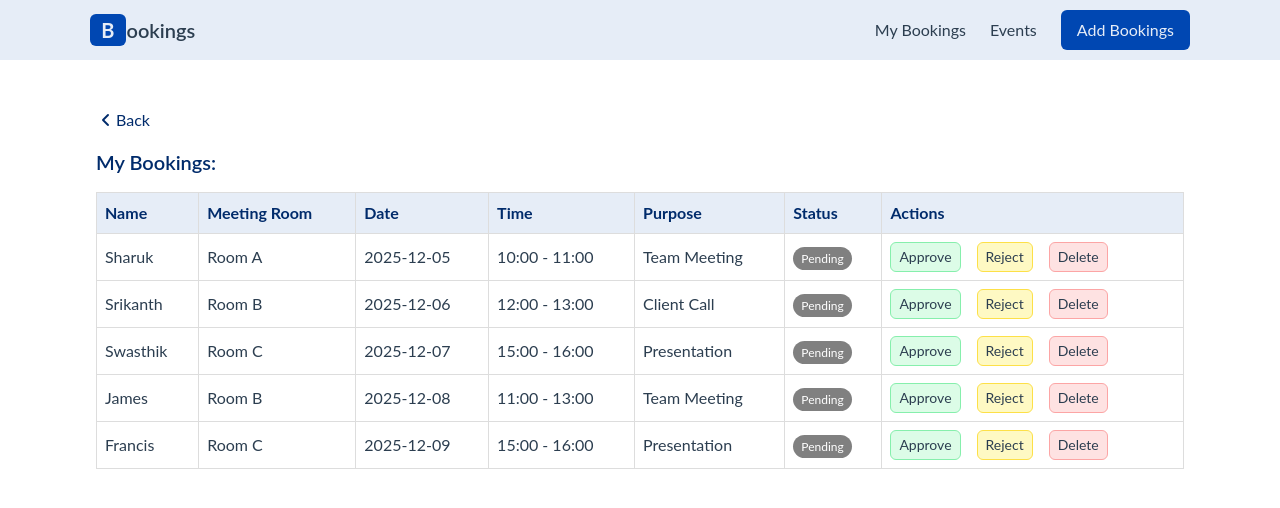
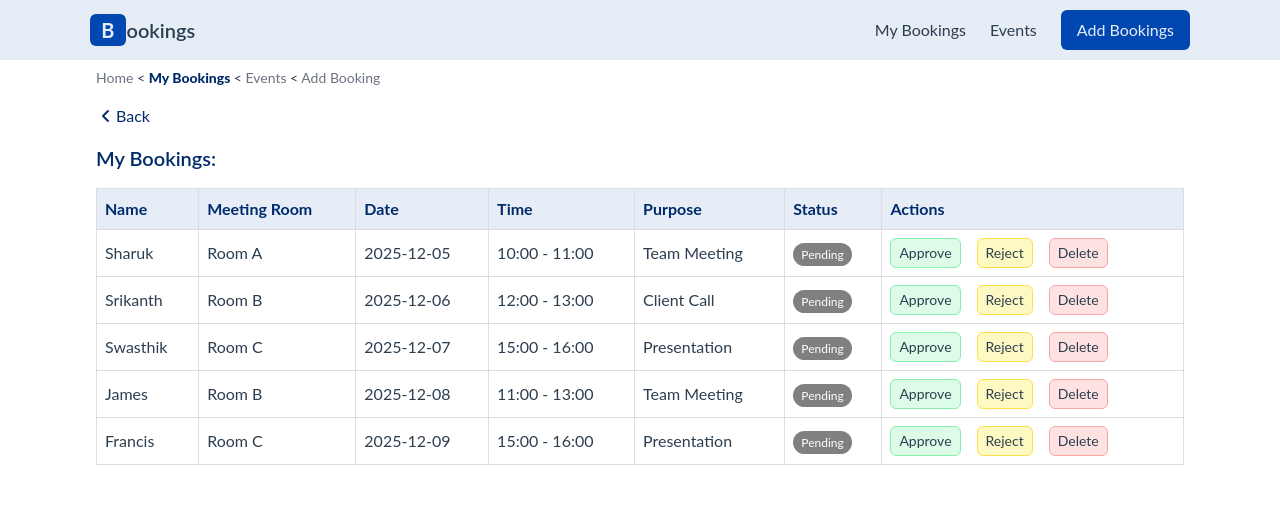
Before and after one commit to sharukuffair/bookings-vue-project, a Vue app: page /view-booking in a window 1280 px wide. Shown: the top 508 px of the page. Built offline with nearby package versions, Linux system fonts and the light colour scheme.

Commit message:
NavTimeline added

```diff
--- /dev/null
+++ b/src/components/NavTimeline.vue
@@ -0,0 +1,65 @@
+<template>
+  <nav class="mb-4 text-sm" :class="extraClass">
+    <span v-for="(item, index) in linkList" :key="item.name">
+      <span
+        v-if="item.path !== $route.path"
+        class="text-gray-500 cursor-pointer"
+        @click="goTo(item.path)"
+      >
+        {{ item.label }}
+      </span>
+
+      <span v-else class="font-extrabold text-[#002b6b]">
+        {{ item.label }}
+      </span>
+
+      <span v-if="index < linkList.length - 1"> {{ "<" }} </span>
+    </span>
+  </nav>
+</template>
+
+<script>
+export default {
+  data() {
+    return {
+      linkList: [
+        { label: "Home", path: "/" },
+        { label: "My Bookings", path: "/view-booking" },
+        { label: "Events", path: "/events" },
+        { label: "Add Booking", path: "/add-booking" },
+      ],
+    };
+  },
+  props: {
+    extraClass: {
+      type: String,
+    },
+  },
+  methods: {
+    goTo(path) {
+      this.$router.push(path);
+    },
+  },
+};
+</script>
+
+<style scoped>
+/* .breadcrumb {
+  margin-bottom: 16px;
+  font-size: 14px;
+}
+
+.link {
+  color: #2563eb;
+  cursor: pointer;
+}
+
+.link:hover {
+  text-decoration: underline;
+}
+
+.active {
+  font-weight: 600;
+  color: #111;
+} */
+</style>
--- a/src/views/BookingCard.vue
+++ b/src/views/BookingCard.vue
@@ -1,5 +1,6 @@
 <template>
   <div class="w-[85%] mx-auto mt-8 p-8">
+    <NavTimeline extraClass="mt-[-50px] ml-[-40px]" />
     <PageNavigation />
     <h2 class="text-md md:text-xl font-semibold mb-4 text-[#002b6b]">
       Current & Upcoming Meetings:
@@ -25,11 +26,13 @@
 import events from "@/assets/eventsData";
 import Card from "@/components/Card.vue";
 import PageNavigation from "@/components/PageNavigation.vue";
+import NavTimeline from "@/components/NavTimeline.vue";
 
 export default {
   components: {
     Card,
     PageNavigation,
+    NavTimeline,
   },
   data() {
     return {
--- a/src/views/BookingForm.vue
+++ b/src/views/BookingForm.vue
@@ -1,5 +1,6 @@
 <template>
   <div class="w-full h-full overflow-x-hidden">
+    <NavTimeline extraClass="ml-20 mt-4"/>
     <PageNavigation extra-class="ml-20 mt-12" />
     <div
       class="w-[60%] min-h-[50%] bg-[#fff] mx-auto rounded-md shadow-md py-8 px-24 mt-12 mb-12"
@@ -103,12 +104,14 @@
 import Button from "@/components/Button.vue";
 import bookings from "@/assets/bookingData";
 import PageNavigation from "@/components/PageNavigation.vue";
+import NavTimeline from "@/components/NavTimeline.vue";
 
 export default {
   name: "BookingForm",
   components: {
     Button,
     PageNavigation,
+    NavTimeline,
   },
 
   data() {
--- a/src/views/BookingTable.vue
+++ b/src/views/BookingTable.vue
@@ -1,5 +1,6 @@
 <template>
   <div class="w-[85%] mt-12 mx-auto">
+    <NavTimeline  extraClass="mt-[-40px]"/>
     <PageNavigation />
     <h2 class="text-xl font-semibold mb-4 text-[#002b6b]">My Bookings:</h2>
     <table class="booking-table">
@@ -95,9 +96,9 @@
 <script>
 import PageNavigation from "@/components/PageNavigation.vue";
 import bookingData from "../assets/bookingData";
+import NavTimeline from "@/components/NavTimeline.vue";
 
 export default {
-  name: "BookingTable",
   data() {
     return {
       bookings: bookingData,
@@ -107,6 +108,7 @@ export default {
   },
   components: {
     PageNavigation,
+    NavTimeline,
   },
   methods: {
     approveBooking(id) {
```
